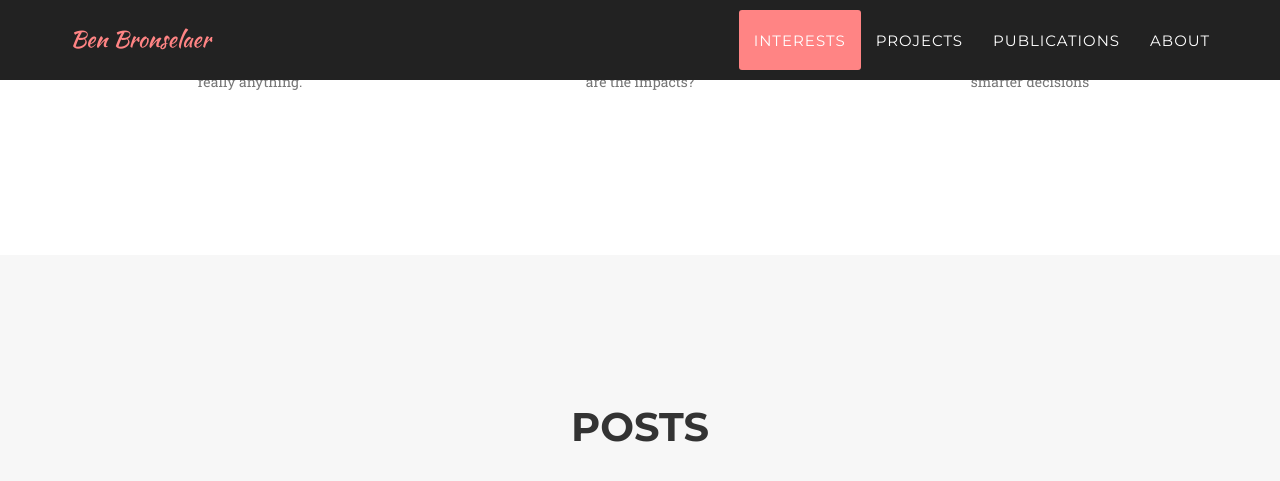
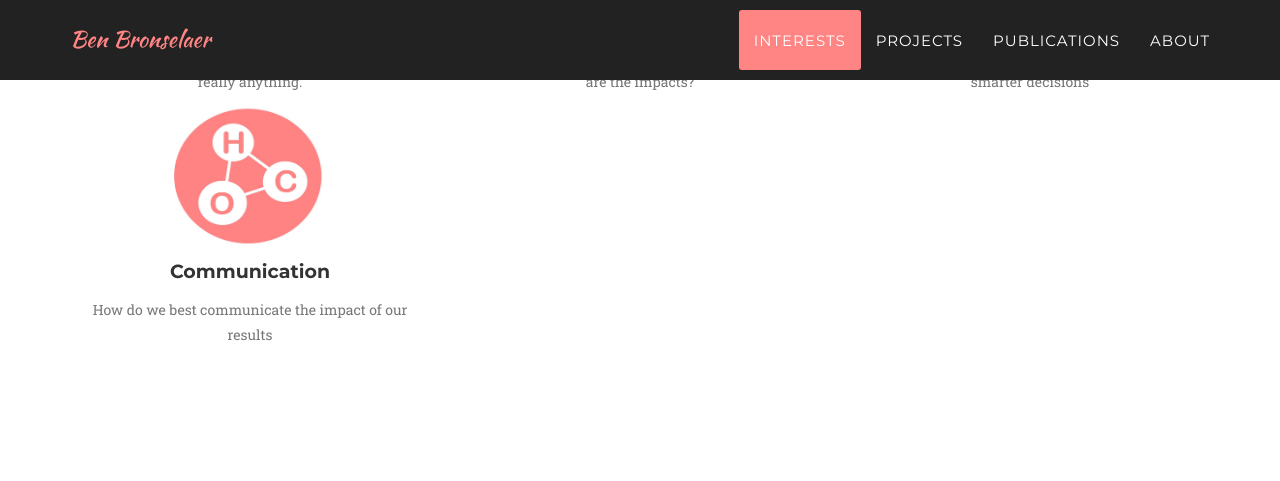
Before and after one commit to BenBronselaer/BenBronselaer.github.io, a Jekyll site: the page built from index.html, in a window 1280 px wide and 900 px high, scrolled down 1302 px, cut to the strip 0-500 px from the top of the window. Shown: the top 481 px of the strip. Built offline with Jekyll 4.4.1, drawn with Linux system fonts in a browser that asks for light colours; some web fonts are replaced.

Commit message:
Update research.html

```diff
--- a/_includes/research.html
+++ b/_includes/research.html
@@ -23,6 +23,11 @@
                     <h4 class="service-heading">AI</h4>
                     <p class="text-muted">How can we use the data we have, or the models we can develop to discover something new and make smarter decisions</p>
                 </div>
+                <div class="col-md-4">
+                    <img class="center" src="img/research/A4.jpg" alt="" height="142" width="152">
+                    <h4 class="service-heading">Communication</h4>
+                    <p class="text-muted">How do we best communicate the impact of our results</p>
+                </div>
             </div>
         </div>
     </section>
```
